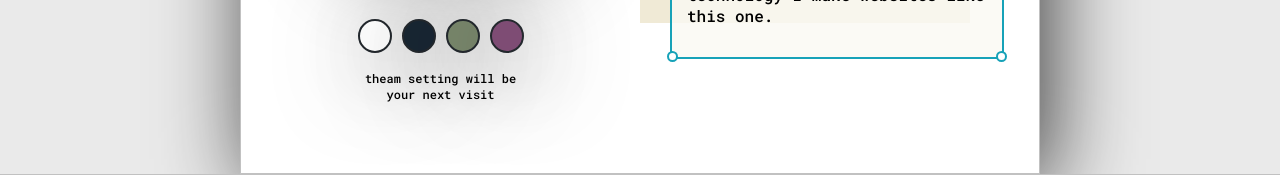
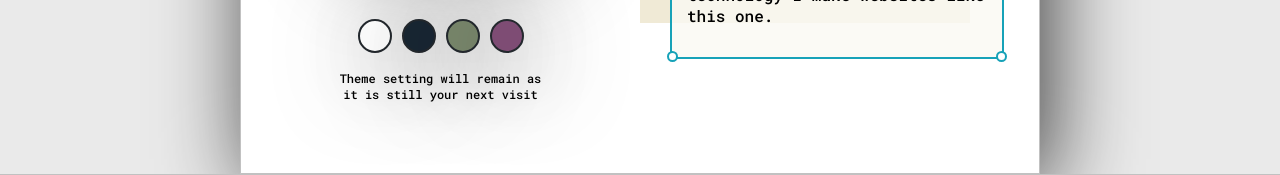
Before and after one commit to Ashwini1011/Harshal, a plain HTML site: page index.html in a window 1280 px wide. Shown: the part 517-692 px from the top of the page. Drawn offline with Linux system fonts and the light colour scheme.

Commit message:
Add files via upload

```diff
--- a/index.html
+++ b/index.html
@@ -59,7 +59,7 @@
 
 
                     </div>
-                    <p id="setting-note">theam setting will be <br>your next visit</br></p>
+                    <p id="setting-note">Theme setting will remain as <br> it is still your next visit</br></p>
                 </div>
                 <div class="right-column">
                     <div id="preview-shadow">
```
